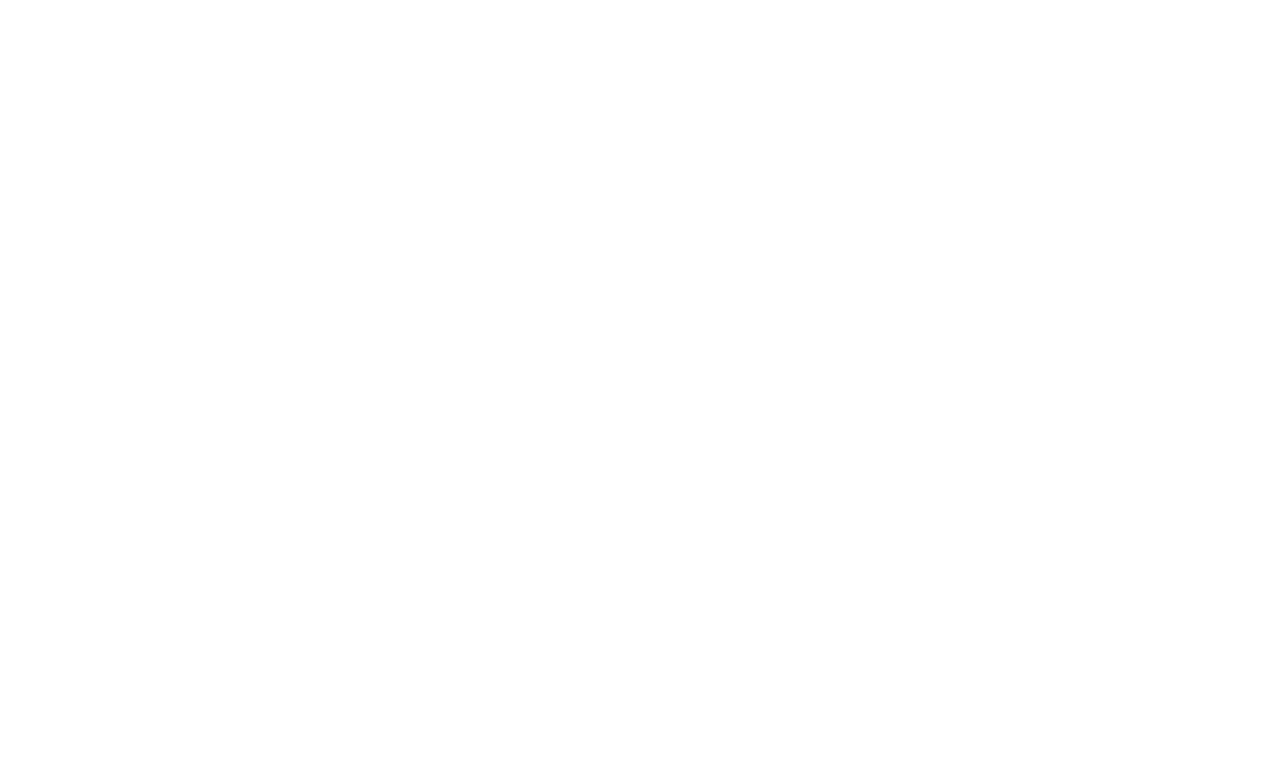
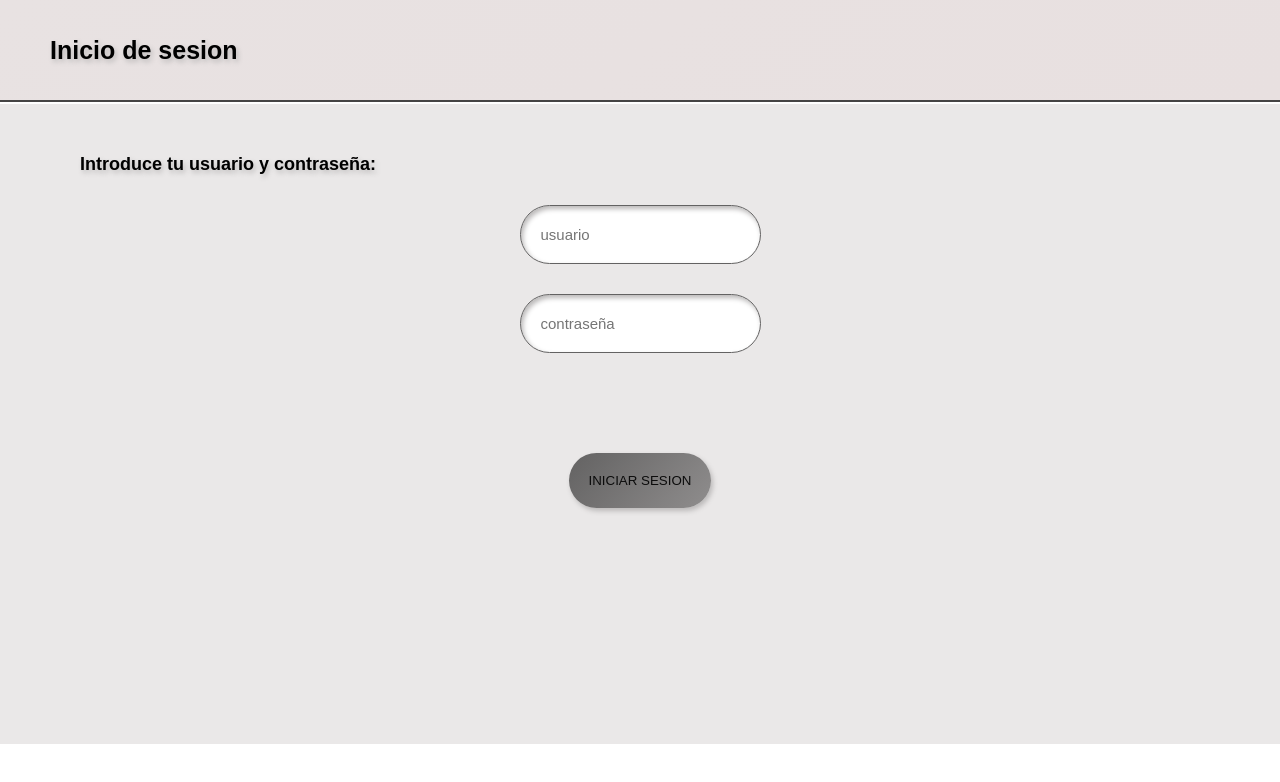
Before and after one commit to Angelprojects281/generalInventary, a React (Vite) app in the folder frontend/: page /login in a window 1280 px wide. Before the commit this address had no page. Shown: the top 782 px of the page. Built offline with nearby package versions, Linux system fonts and the light colour scheme.

Commit message:
inicializacion del frontend, creacion y configuracion de interfaz de inicio de sesion y confoguracion de cors

```diff
--- a/frontend/src/App.tsx
+++ b/frontend/src/App.tsx
@@ -1,12 +1,14 @@
 import { Route, Routes, BrowserRouter } from "react-router-dom";
-
+import "./styles/styles.css";
 import InitPage from "./init/initPage";
+import Login from "./general/login";
 
 function App() {
   return (
     <BrowserRouter>
       <Routes>
         <Route path="/" element={<InitPage />} />
+        <Route path="/login" element={<Login />} />
       </Routes>
     </BrowserRouter>
   );
--- /dev/null
+++ b/frontend/src/alerts/alert.tsx
@@ -0,0 +1,14 @@
+import Swal from "sweetalert2";
+
+export default function mostrarAlerta(
+  simbol: any,
+  tittle: string,
+  message: string,
+) {
+  Swal.fire({
+    title: tittle,
+    text: message,
+    icon: simbol,
+    confirmButtonText: "Aceptar",
+  });
+}
--- /dev/null
+++ b/frontend/src/general/login.tsx
@@ -0,0 +1,68 @@
+import { useState } from "react";
+import mostrarAlerta from "../alerts/alert";
+
+export default function Login() {
+  const [idusers, setIdusers] = useState("");
+  const [password, setPassword] = useState("");
+
+  const handleLogin = async () => {
+    if (!idusers || !password) {
+      mostrarAlerta(
+        "error",
+        "Error al iniciar sesion",
+        "ingrese su usuario y contraseña",
+      );
+      return;
+    }
+
+    const res = await fetch("http://localhost:3000/logIn", {
+      method: "POST",
+      headers: {
+        "Content-Type": "application/json",
+      },
+      body: JSON.stringify({ idusers, password }),
+    });
+
+    const data = await res.json();
+
+    if (!res.ok) {
+      mostrarAlerta("error", "error al iniciar sesion", data.error);
+      return;
+    }
+
+    localStorage.setItem("token", data.token);
+    mostrarAlerta("success", "inicio de sesion correcto", data.token);
+  };
+
+  return (
+    <div className="mainScreen">
+      <header className="headerScreen">
+        <h3 className="tittle">Inicio de sesion</h3>
+      </header>
+      <section className="principalSection">
+        <p className="infoP">Introduce tu usuario y contraseña:</p>
+
+        <input
+          placeholder="usuario"
+          type="text"
+          className="userInput"
+          onChange={(e) => {
+            setIdusers(e.target.value);
+          }}
+        ></input>
+        <input
+          placeholder="contraseña"
+          type="password"
+          className="userInput"
+          onChange={(e) => {
+            setPassword(e.target.value);
+          }}
+        ></input>
+
+        <button className="mainButton" onClick={handleLogin}>
+          INICIAR SESION
+        </button>
+      </section>
+    </div>
+  );
+}
--- a/frontend/src/init/initPage.tsx
+++ b/frontend/src/init/initPage.tsx
@@ -1,7 +1,29 @@
+import { useNavigate } from "react-router-dom";
+
 export default function InitPage() {
+  const navigate = useNavigate();
+
   return (
-    <div>
-      <h1>hola mundo</h1>
+    <div className="mainScreen">
+      <header className="headerScreen">
+        <h3 className="tittle">Sistema de inventario</h3>
+      </header>
+      <section className="principalSection">
+        <p className="infoP">
+          Bienvenido al sistema de inventario, gestiona tus productos por
+          categoria de manera completamente libre.
+        </p>
+        <p className="infoP">Da click en el boton para iniciar sesion:</p>
+
+        <button
+          className="mainButton"
+          onClick={() => {
+            navigate("/login");
+          }}
+        >
+          INICIAR SESION
+        </button>
+      </section>
     </div>
   );
 }
--- /dev/null
+++ b/frontend/src/styles/styles.css
@@ -0,0 +1,73 @@
+body {
+  margin: 0;
+  padding: 0;
+}
+
+.headerScreen {
+  display: flex;
+  text-align: left;
+  background: linear-gradient(140deg, #e8e2e2, #e8e0e0);
+  width: 100%;
+  height: 100px;
+  border-bottom: solid 2px #454444;
+}
+
+.tittle {
+  font-family: Arial, Helvetica, sans-serif;
+  align-self: center;
+  padding-left: 50px;
+  font-size: 25px;
+  text-shadow: 2px 3px 5px #bbb9b9;
+  font-weight: 800;
+}
+
+.principalSection {
+  text-align: left;
+  height: 80vh;
+  background: #eae8e8;
+  margin-top: -16px;
+  justify-content: center;
+}
+
+.infoP {
+  align-self: center;
+  padding-left: 80px;
+  padding-top: 50px;
+  font-family: Arial, Helvetica, sans-serif;
+  font-weight: 600;
+  font-size: 18px;
+  text-shadow: 2px 3px 5px #bbb9b9;
+}
+
+.mainButton {
+  display: flex;
+  margin: 0 auto;
+  margin-top: 100px;
+  border: none;
+  border-radius: 30px;
+  padding: 20px;
+  background: linear-gradient(130deg, #636262, #8f8d8d);
+  box-shadow: 2px 3px 5px #bbb9b9;
+  color: #0c0c0c;
+  transition: 0.4s;
+}
+
+.mainButton:hover {
+  transform: scale(1.05);
+}
+
+.mainButton:active {
+  transform: scale(0.95);
+}
+
+.userInput {
+  display: flex;
+  flex-direction: column;
+  margin: 0 auto;
+  margin-top: 30px;
+  border-radius: 30px;
+  border: solid 1px #636262;
+  padding: 20px;
+  box-shadow: inset 2px 3px 5px #bbb9b9;
+  font-size: 15px;
+}
```
Also changed, not shown: 2 other files (tests, documents, lock files or other folders).
